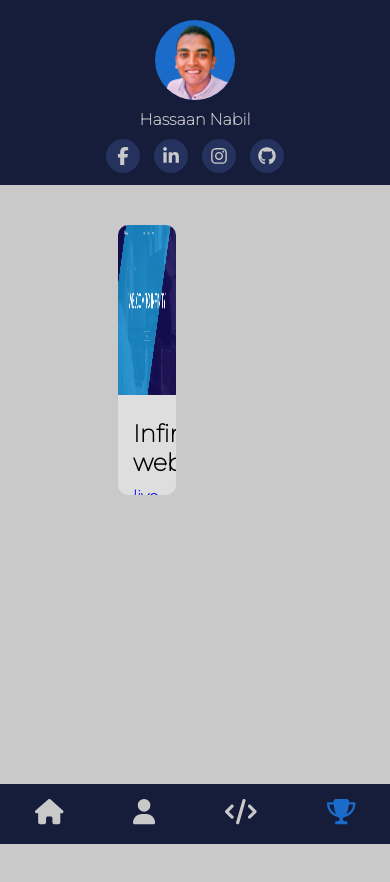
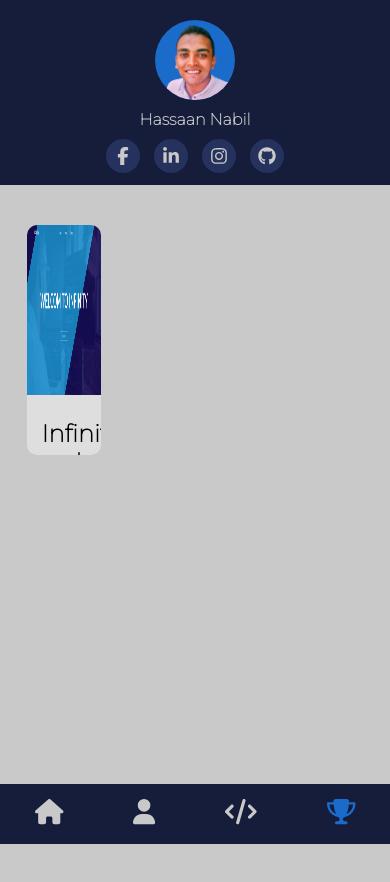
Before and after one commit to hassaan2020/Profile, a React (Create React App) app: page /#/Works in a window 390 px wide. Shown: the top 882 px of the page. Built offline with nearby package versions, Linux system fonts and the light colour scheme.

Commit message:
add infinty project

```diff
--- a/src/Component/Works/styles.css
+++ b/src/Component/Works/styles.css
@@ -1,3 +1,6 @@
+body{
+    background-color: #c9c9c9 ;
+}
 .experPage{
     background-color: #c9c9c9 ;
     height: 100vh;
@@ -32,3 +35,28 @@
     padding-left: 15px;
     margin-bottom: 5px;
 }
+
+@media only screen and (max-width: 768px) {
+    .experPage{
+        display: block;
+        width: 100%;
+        padding: 20px;
+    }
+    .experPage .project{
+        width: 85%;
+        margin: 20px auto;
+    }
+}
+
+
+@media only screen and (max-width: 992px) {
+    .experPage{
+        height: 100vh;
+        width: 100%;
+        display: grid;
+        padding: 20px;
+        grid-template-columns: 25% 25%;
+        gap: 10px;
+        grid-template-rows: 270px;
+    }
+}
```
